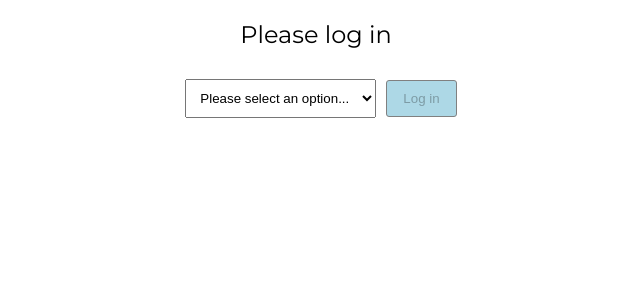
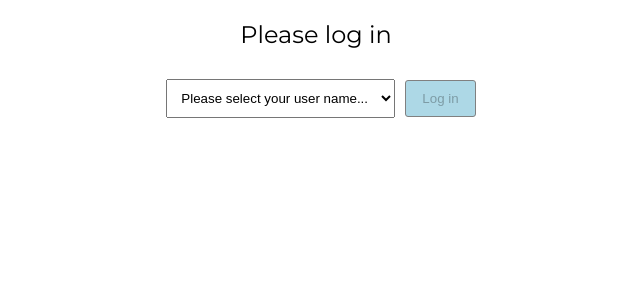
Before and after one commit to krzysztofwasilewski/would-you-rather, a React (Create React App) app: page /question/1 in a window 1280 px wide. Shown: the top 300 px of the page, without its empty margins (324-964 px from the left). Built offline with nearby package versions, Linux system fonts and the light colour scheme.

Commit message:
fix: Correct login option prompt

```diff
--- a/src/components/Login.js
+++ b/src/components/Login.js
@@ -22,7 +22,7 @@ class Login extends Component {
         >
           <select value={this.state.user} onChange={this.handleChange}>
             <option value='' disabled>
-              Please select an option...
+              Please select your user name...
             </option>
             {this.props.users.map(({name, id}) => (
               <option key={id} value={id}>
```
